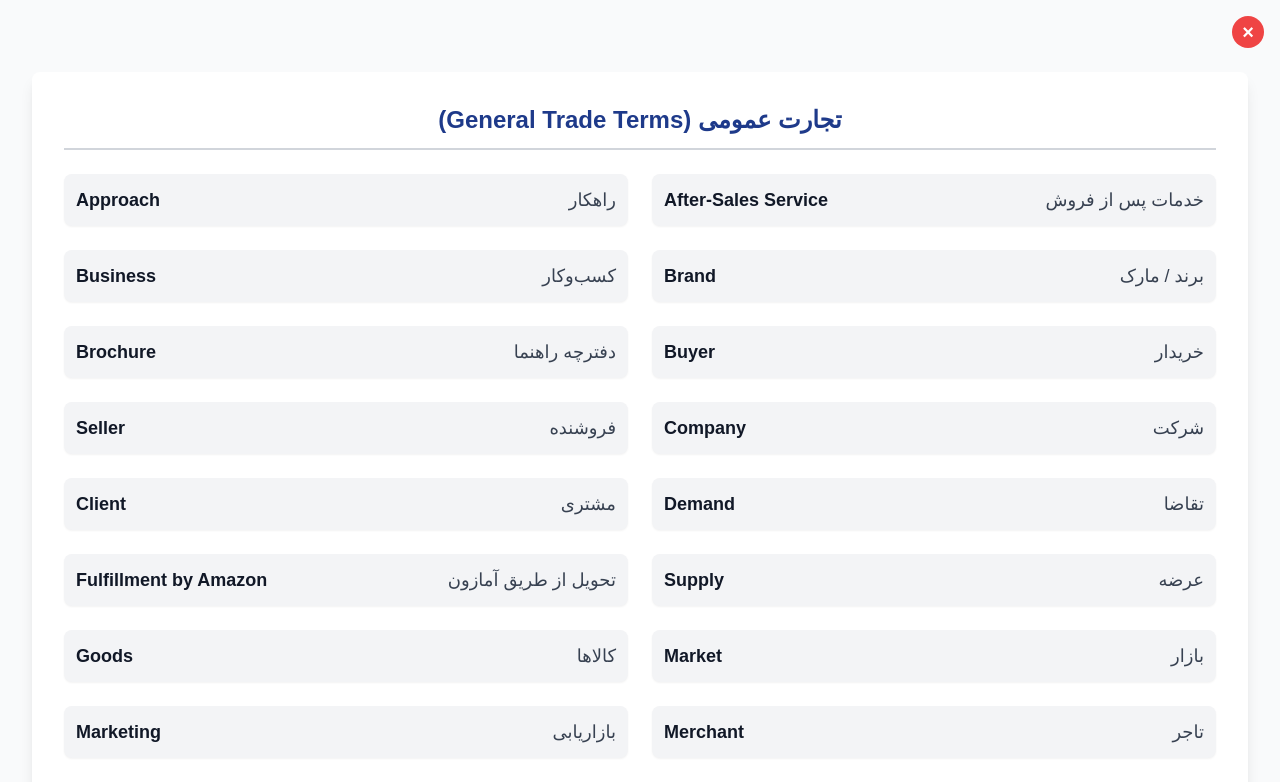
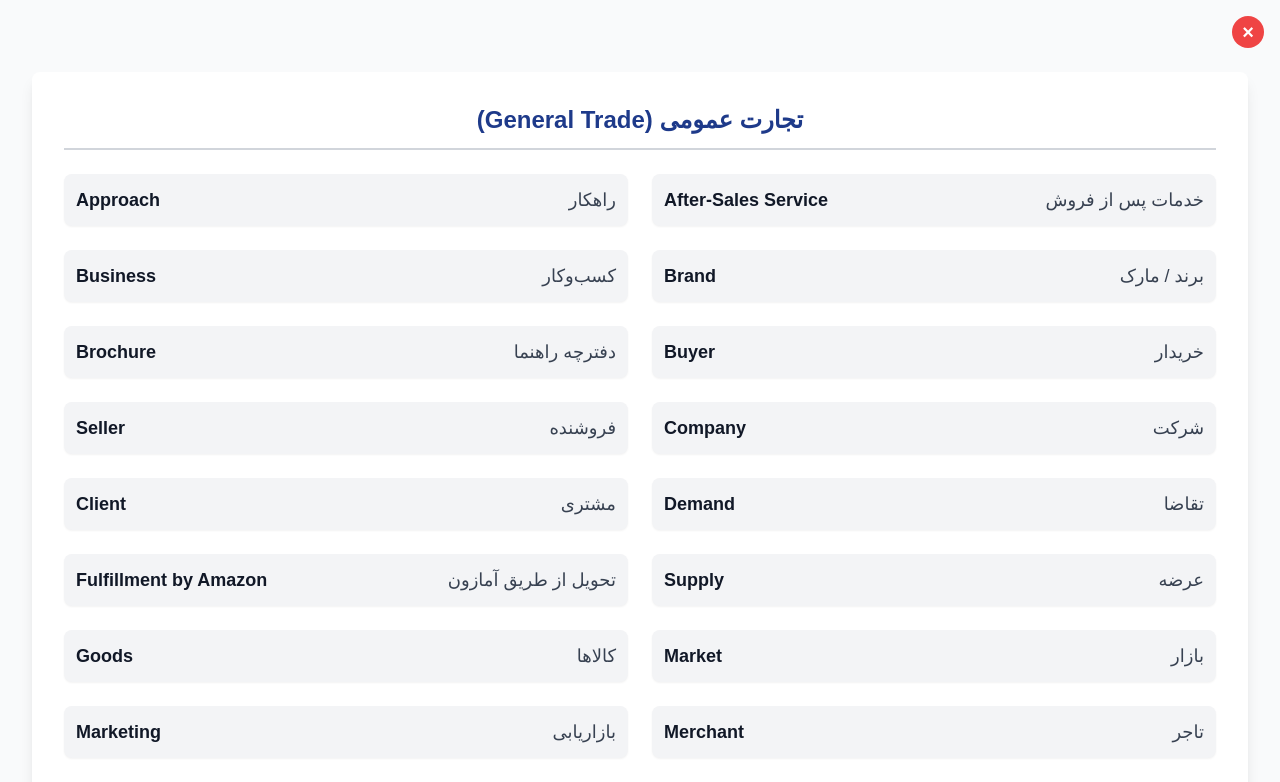
Before and after one commit to SoheylAshena/cd, a React (Vite) app: page / in a window 1280 px wide. Both pictures are taken after a click on the button "اصطلاحات بازرگانی خارجی". Shown: the part 462-1244 px from the top of the page. Built offline with nearby package versions, Linux system fonts and the light colour scheme; a web font is replaced by a local one.

Commit message:
Update Sider.jsx

```diff
--- a/src/Sider.jsx
+++ b/src/Sider.jsx
@@ -2,7 +2,7 @@ import React from "react";
 
 const Sider = ({ openSider }) => {
   const terms = {
-    "(General Trade Terms) تجارت عمومی": [
+    "(General Trade) تجارت عمومی": [
       { en: "Approach", fa: "راهکار" },
       { en: "After-Sales Service", fa: "خدمات پس از فروش" },
       { en: "Business", fa: "کسب‌وکار" },
@@ -29,7 +29,7 @@ const Sider = ({ openSider }) => {
       { en: "Trading Partner", fa: "طرف تجاری" },
       { en: "Trading Company", fa: "شرکت بازرگانی" },
     ],
-    "(Financial & Payment Terms) مالی و پرداخت": [
+    "(Financial & Payment ) مالی و پرداخت": [
       { en: "Advance Payment", fa: "پیش‌پرداخت" },
       { en: "Balance", fa: "مانده حساب" },
       { en: "Bank Slip", fa: "رسید بانکی" },
@@ -51,7 +51,7 @@ const Sider = ({ openSider }) => {
       { en: "Settlement", fa: "تسویه حساب" },
       { en: "Tariff", fa: "تعرفه" },
     ],
-    "(Shipping & Logistics Terms) حمل‌ونقل و لجستیک": [
+    "(Shipping & Logistics ) حمل‌ونقل و لجستیک": [
       { en: "Air", fa: "هوایی" },
       { en: "B/L (Bill of Lading)", fa: "بارنامه" },
       { en: "AWB (Air Waybill)", fa: "بارنامه هوایی" },
@@ -81,7 +81,7 @@ const Sider = ({ openSider }) => {
       { en: "Transit", fa: "ترانزیت" },
       { en: "Unstuffing", fa: "تخلیه کالا از کانتینر" },
     ],
-    "(Customs & Tariff Terms) گمرکی و تعرفه‌ها": [
+    "(Customs & Tariff ) گمرکی و تعرفه‌ها": [
       { en: "Customs", fa: "گمرک" },
       { en: "Customs Duties", fa: "حقوق گمرکی" },
       { en: "PSI (Pre-Shipment Inspection)", fa: "بازرسی قبل از ارسال" },
@@ -95,7 +95,7 @@ const Sider = ({ openSider }) => {
       { en: "Import License", fa: "مجوز واردات" },
       { en: "Import Duties", fa: "حقوق ورودی" },
     ],
-    "(Legal & Contract Terms) قراردادی و حقوقی": [
+    "(Legal & Contract ) قراردادی و حقوقی": [
       { en: "Agreement", fa: "توافق" },
       { en: "Breach of Contract", fa: "نقض قرارداد" },
       { en: "Contract", fa: "قرارداد" },
@@ -108,7 +108,7 @@ const Sider = ({ openSider }) => {
       { en: "Termination", fa: "فسخ قرارداد" },
       { en: "Arbitration", fa: "داوری" },
     ],
-    "(Management & Document Terms) مدیریت و اسناد": [
+    "(Management & Document ) مدیریت و اسناد": [
       { en: "Application", fa: "درخواست / کاربرد" },
       { en: "Details", fa: "جزئیات" },
       { en: "Document", fa: "سند" },
@@ -131,7 +131,7 @@ const Sider = ({ openSider }) => {
       { en: "DAP", fa: "تحویل در محل" },
       { en: "DDP", fa: "تحویل عوارض پرداخت شده" },
     ],
-    "(Miscellaneous Terms) متفرقه": [
+    "(Miscellaneous ) متفرقه": [
       { en: "Alloy", fa: "آلیاژ" },
       { en: "Attribute", fa: "ویژگی" },
       { en: "Category", fa: "طبقه‌بندی" },
```
